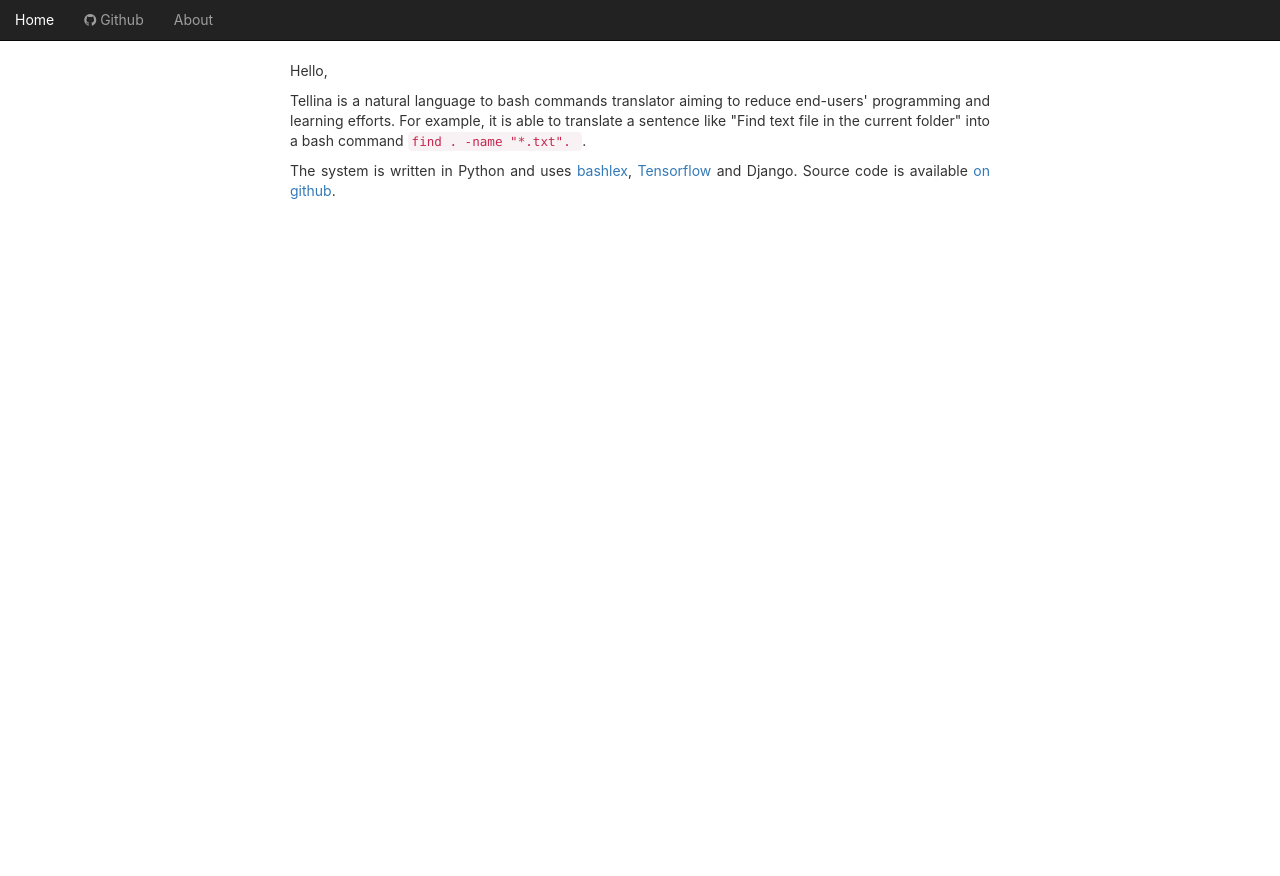
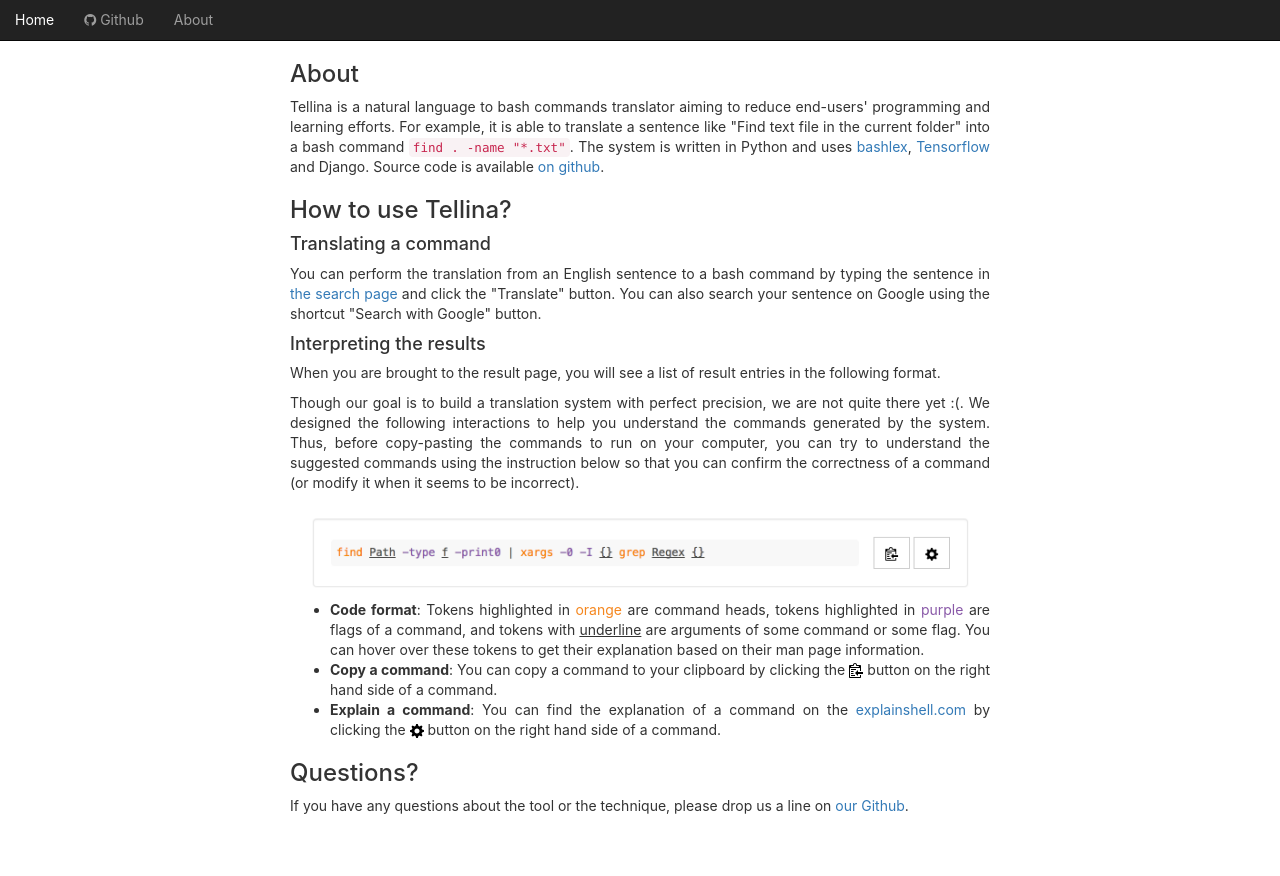
Before and after one commit to TellinaTool/tellina, a Django app: page /about/ in a window 1280 px wide. Before the commit the page ends 199 px from the top, so only its background shows below. Run offline with Django 3.2, Linux system fonts and the light colour scheme; some libraries are stand-ins or nearby versions.

Commit message:
add tellina instruction

```diff
--- a/tellina/static/css/tellina.css
+++ b/tellina/static/css/tellina.css
@@ -5,6 +5,7 @@ html {
 body {
     font-family: -apple-system,BlinkMacSystemFont,"Segoe UI",Roboto,"Helvetica Neue",Arial,sans-serif;
     text-align: center;
+    padding-bottom: 50px;
 }
 
 .main {
--- a/tellina/templates/translator/about.html
+++ b/tellina/templates/translator/about.html
@@ -1,10 +1,30 @@
 {% extends "translator/base.html" %}
 {% block body %}
 <div id="about">
-    <p>Hello,</p>
-    <p>Tellina is a natural language to bash commands translator aiming to reduce end-users' programming and learning efforts. For example, it is able to translate a sentence like "Find text file in the current folder" into a bash command <code> find . -name "*.txt". </code>.
+		<div>
+			<h3>About</h3>
+    	<p>Tellina is a natural language to bash commands translator aiming to reduce end-users' programming and learning efforts. For example, it is able to translate a sentence like "Find text file in the current folder" into a bash command <code>find . -name "*.txt"</code>. The system is written in Python and uses <a href="https://github.com/idank/bashlex">bashlex</a>, <a href="https://www.tensorflow.org/versions/r0.9/get_started/os_setup.html">Tensorflow</a> and Django. Source code is available <a href="https://github.com/TellinaTool/tellina">on github</a>.
     </p>
-    <p>The system is written in Python and uses <a href="https://github.com/idank/bashlex">bashlex</a>, <a href="https://www.tensorflow.org/versions/r0.9/get_started/os_setup.html">Tensorflow</a> and Django. Source code is available <a href="https://github.com/TellinaTool/tellina">on github</a>.
-    </p>
+		</div>
+
+    <div>
+    	<h3>How to use Tellina?</h3>
+    	<h4>Translating a command</h4>
+    	<p>You can perform the translation from an English sentence to a bash command by typing the sentence in <a href="/">the search page</a> and click the "Translate" button. You can also search your sentence on Google using the shortcut "Search with Google" button. </p>
+    	<h4> Interpreting the results</h4>
+    	<p>When you are brought to the result page, you will see a list of result entries in the following format.</p>
+    	<p>Though our goal is to build a translation system with perfect precision, we are not quite there yet :(. We designed the following interactions to help you understand the commands generated by the system. Thus, before copy-pasting the commands to run on your computer, you can try to understand the suggested commands using the instruction below so that you can confirm the correctness of a command (or modify it when it seems to be incorrect).</p>
+    	<img src="/static/img/example_entry.png" style="width:100%;">
+    	<ul>
+    		<li><b>Code format</b>: Tokens highlighted in <font color="#f5871f">orange</font> are command heads, tokens highlighted in <font color="#8959a8">purple</font> are flags of a command, and tokens with <u>underline</u> are arguments of some command or some flag. You can hover over these tokens to get their explanation based on their man page information.</li>
+    		<li><b>Copy a command</b>: You can copy a command to your clipboard by clicking the <img src="/static/img/clippy.svg" width="14"> button on the right hand side of a command. </li>
+    		<li><b>Explain a command</b>: You can find the explanation of a command on the <a href="http://explainshell.com/">explainshell.com</a> by clicking the <img src="/static/img/gear.svg" width="14"> button on the right hand side of a command.</li>
+    	</ul>
+  	</div>
+
+  	<div>
+  		<h3>Questions?</h3>
+  		<p>If you have any questions about the tool or the technique, please drop us a line on <a href="https://github.com/TellinaTool/tellina">our Github</a>.</p>
+  	</div>
 </div>
 {% endblock %}
```
Also changed, not shown: tellina/static/img/example_entry.png (added).
